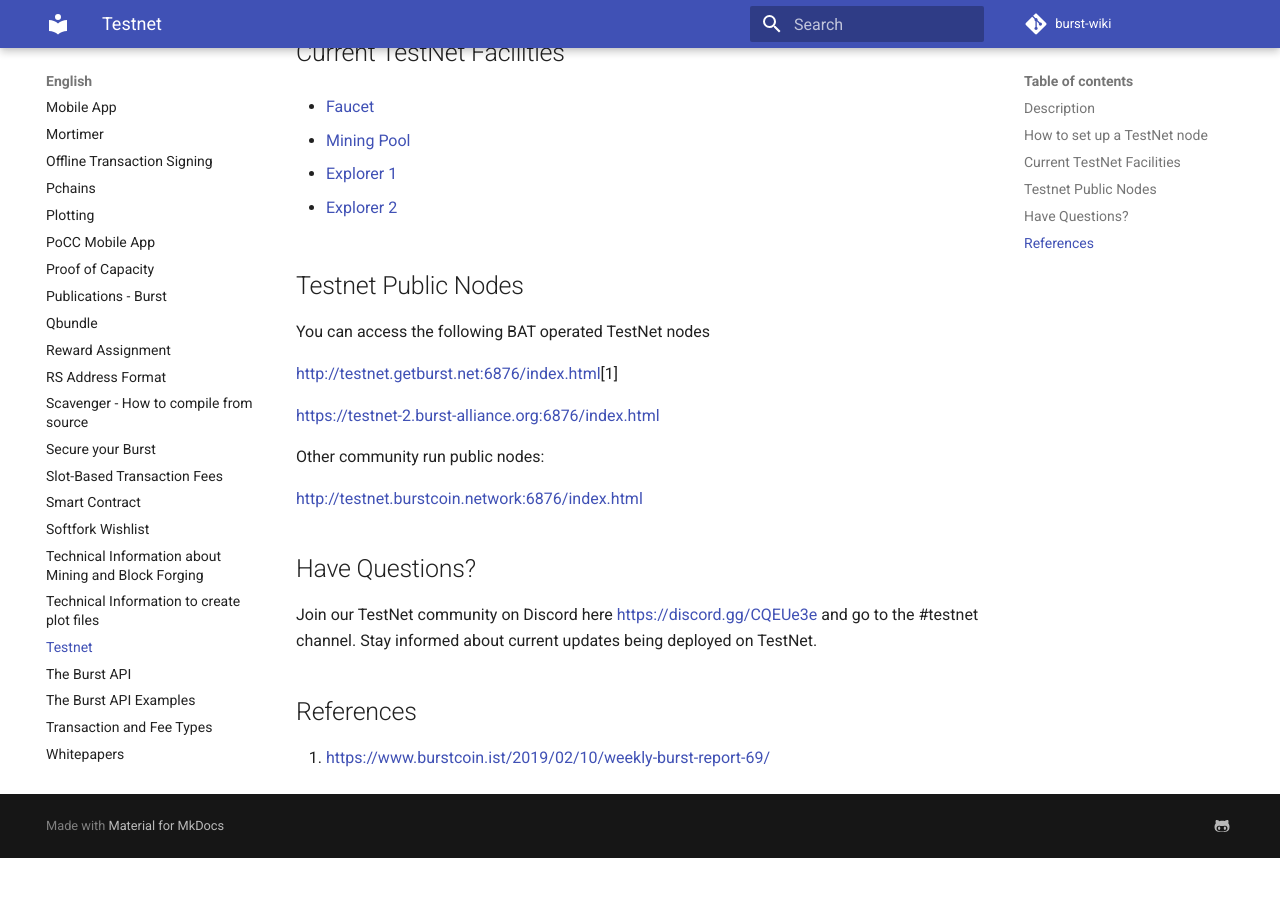
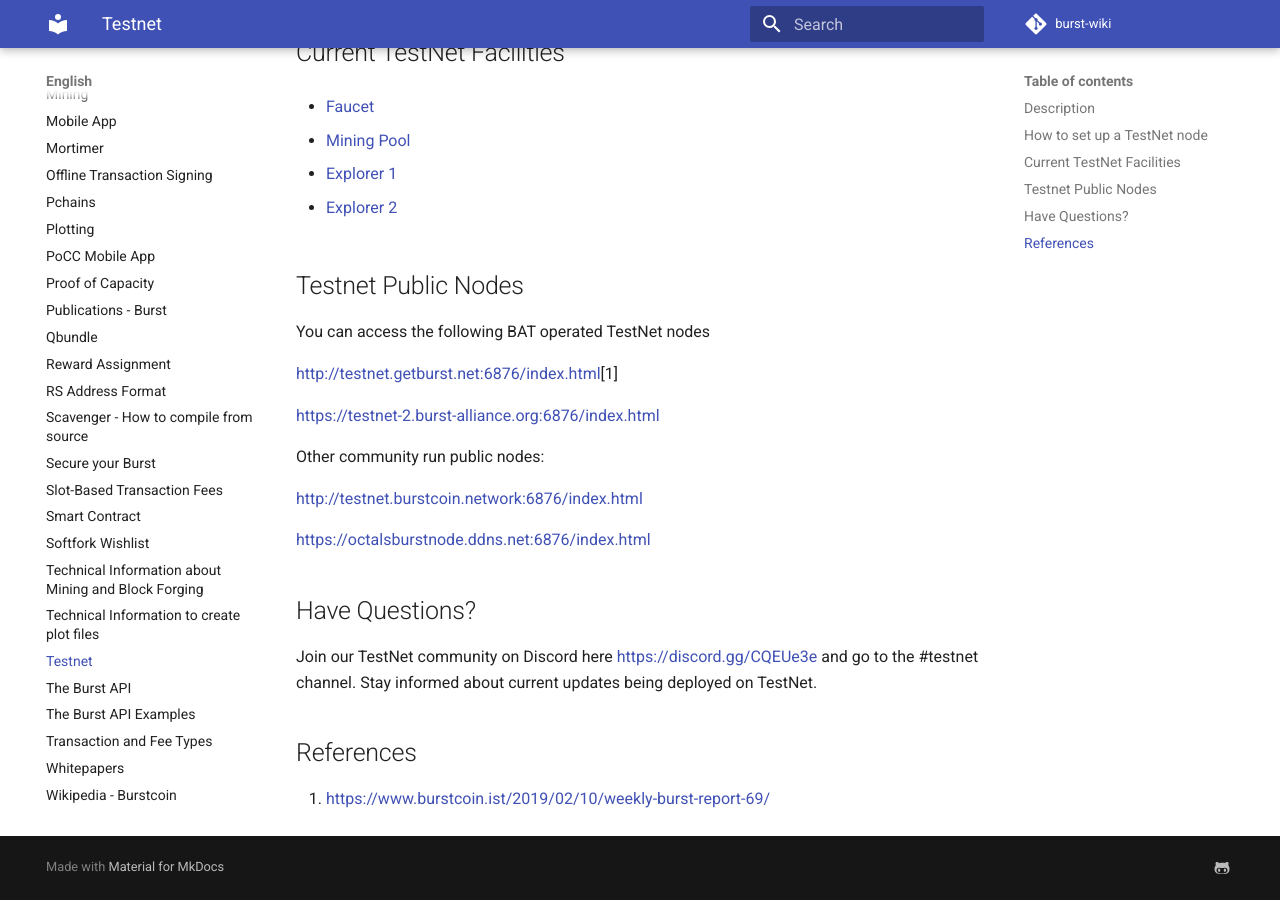
Before and after one commit to burst-apps-team/burst-wiki, an MkDocs documentation site: the page built from docs/en/testnet.md, in a window 1280 px wide and 900 px high, scrolled down 1399 px. Built offline with MkDocs 1.6.1 and Material for MkDocs 9.7.7, drawn with Linux system fonts in a browser that asks for light colours; comment, search, counter and statistics services are not loaded; old or Windows-style settings are respelled for this version of MkDocs; before the commit the page ends 2257 px from its top, so only the background shows below that.

Commit message:
Update testnet.md

```diff
--- a/docs/en/testnet.md
+++ b/docs/en/testnet.md
@@ -64,6 +64,8 @@ Other community run public nodes:
 
 <http://testnet.burstcoin.network:6876/index.html>
 
+<https://octalsburstnode.ddns.net:6876/index.html>
+
 ## Have Questions?
 
 Join our TestNet community on Discord here <https://discord.gg/CQEUe3e> and go to the \#testnet channel. Stay informed about current updates being deployed on TestNet.
```
